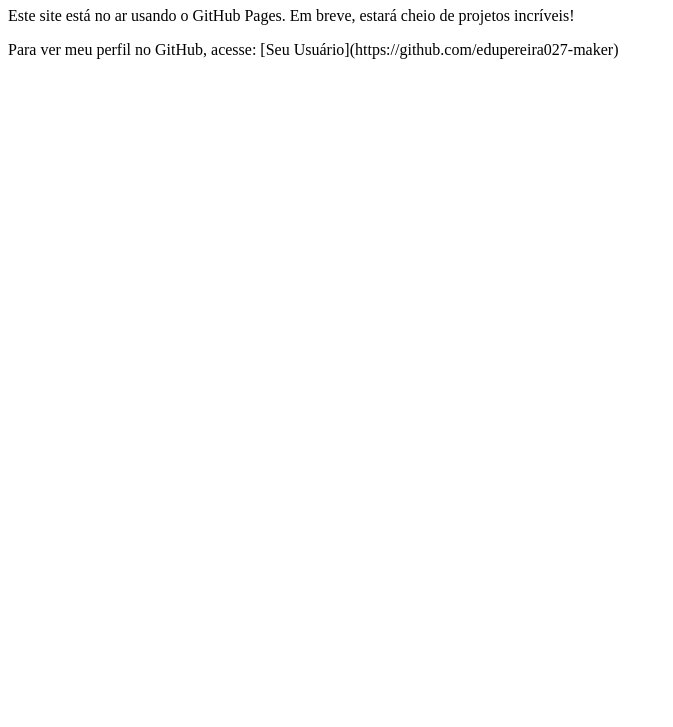
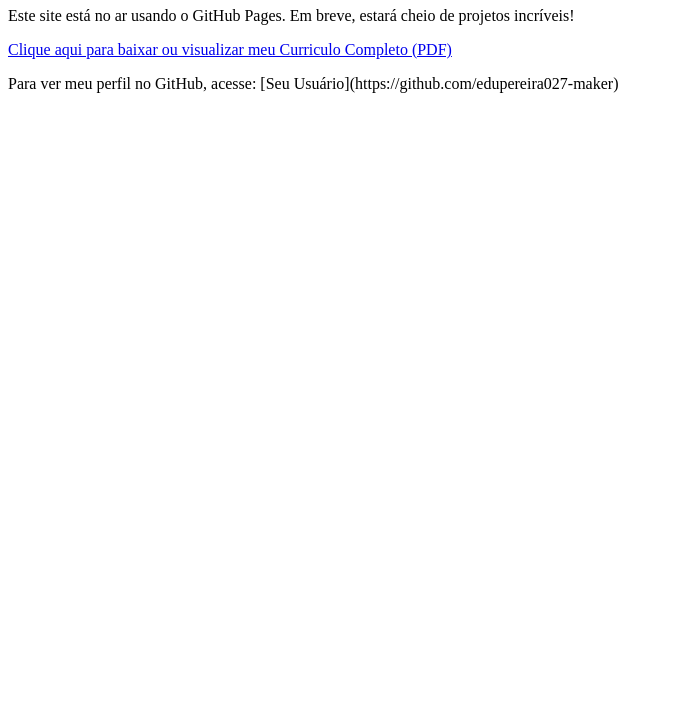
Before and after one commit to edupereira027-maker/edupereira027-maker.github.io, a plain HTML site: page index.html in a window 1280 px wide. Shown: the part 73-800 px from the top of the page, without its empty margins (0-673 px from the left). Drawn offline with Linux system fonts and the light colour scheme.

Commit message:
Add CV download link to index.html
Added a link to download or view the complete CV in PDF format.

```diff
--- a/index.html
+++ b/index.html
@@ -6,6 +6,10 @@
 <body>
     <h1>Bem-vindo ao Meu Site de Portfólio!</h1>
     <p>Este site está no ar usando o GitHub Pages. Em breve, estará cheio de projetos incríveis!</p>
+
+    <p>
+        <a href="CV Eduardo Pereira da Silva.pdf" target="_blank">Clique aqui para baixar ou visualizar meu Curriculo Completo (PDF)</a>
+    </p>
     <p>Para ver meu perfil no GitHub, acesse: [Seu Usuário](https://github.com/edupereira027-maker)</p>
 </body>
 </html>
```
